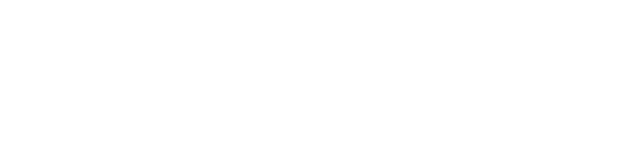
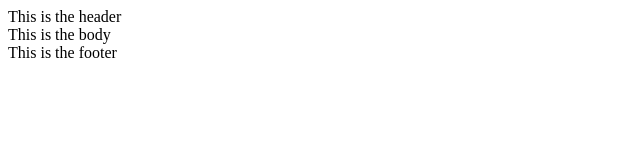
Before and after one commit to spraveenitpro/testrepo, a plain HTML site: page index.html in a window 1280 px wide. Shown: the whole page, without its empty margins (0-640 px from the left). Drawn offline with Linux system fonts and the light colour scheme.

```diff
--- a/index.html
+++ b/index.html
@@ -8,7 +8,17 @@
 </head>
 <body>
 
+    <header>
+        This is the header
+    </header>
 
+    <main>
+        This is the body
+    </main>
+
+    <footer>
+        This is the footer
+    </footer>
 
 </body>
 </html>
```
